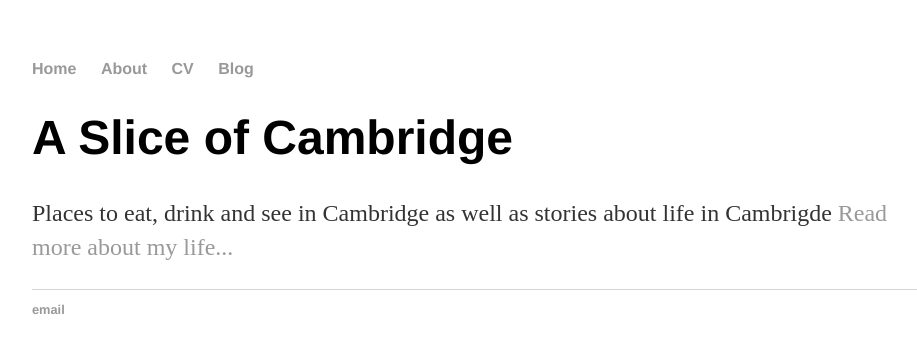
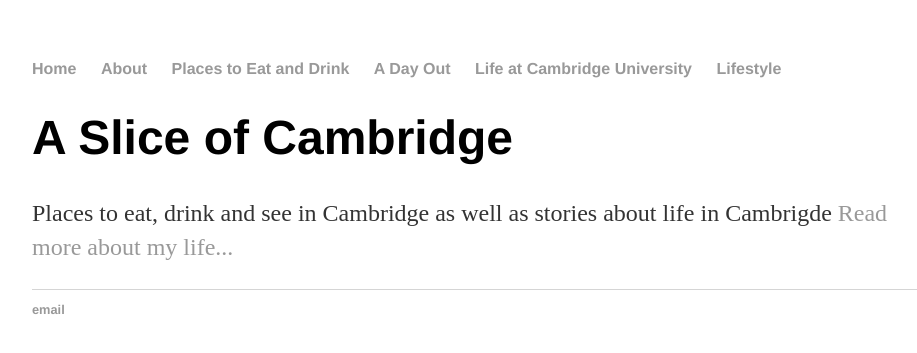
Before and after one commit to dwj26/dwj26.github.io, a Jekyll site: the page built from index.html, in a window 1280 px wide. Shown: the top 353 px of the page, without its empty margins (160-1077 px from the left). Built offline with Jekyll 4.4.1, drawn with Linux system fonts in a browser that asks for light colours.

Commit message:
Update default.html
Small changes to links

```diff
--- a/_layouts/default.html
+++ b/_layouts/default.html
@@ -10,8 +10,10 @@
 	    		<ul>
 	        		<li><a href="/">Home</a></li>
 		        	<li><a href="/about">About</a></li>
-	        		<li><a href="/cv">CV</a></li>
-	        		<li><a href="/blog">Blog</a></li>
+	        		<li><a href="/placestoeatanddrink">Places to Eat and Drink</a></li>
+	        		<li><a href="/adayout">A Day Out</a></li>
+				<li><a href="/lifeatcambridgeuniversity">Life at Cambridge University</a></li>
+				<li><a href="/lifestyle">Lifestyle</a></li>
 	    		</ul>
 			</nav>
 			<div class="container">
```
